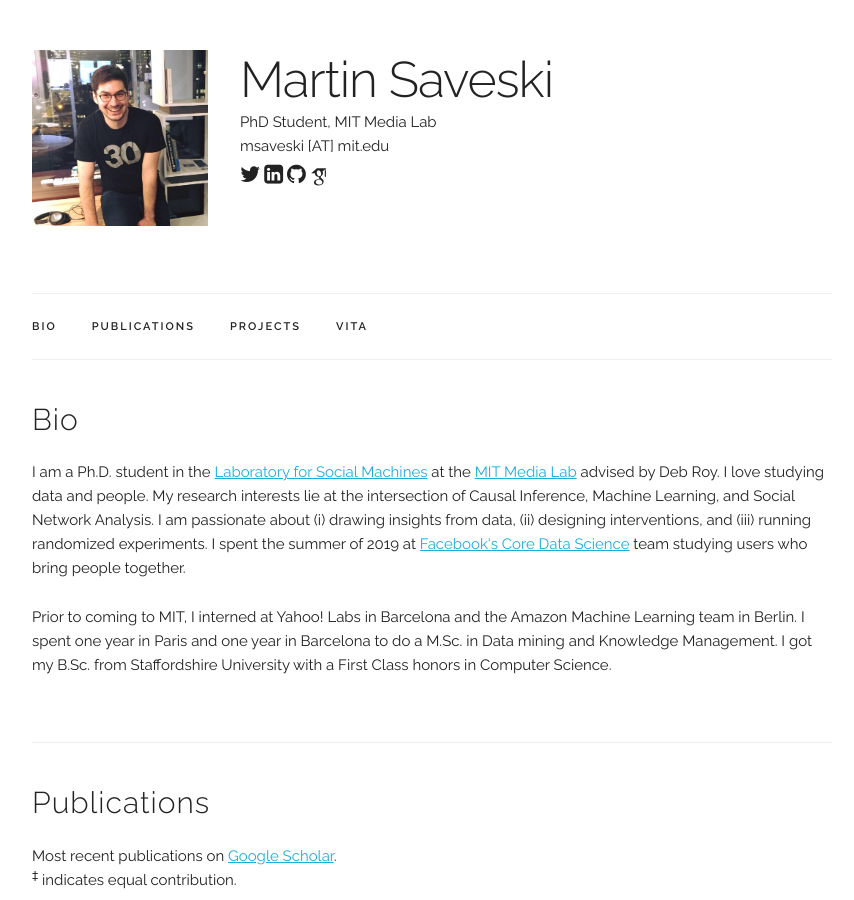
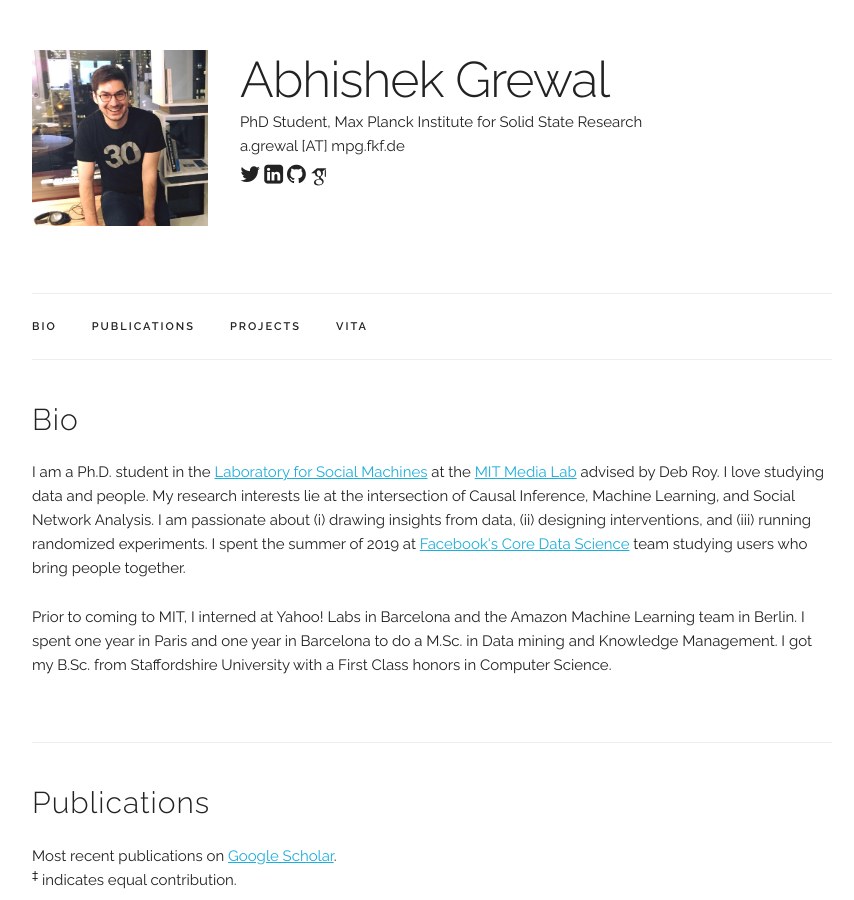
Before and after one commit to abhishekgrewal/abhishekgrewal.github.io, a Jekyll site: the page built from index.html, in a window 1280 px wide and 900 px high. Shown: the whole window, without its empty margins (208-1062 px from the left). Built offline with Jekyll 4.4.1, drawn with Linux system fonts in a browser that asks for light colours; some web fonts are replaced; some of the changed text lies outside the part shown.

Commit message:
Update main_info.yaml

```diff
--- a/_data/main_info.yaml
+++ b/_data/main_info.yaml
@@ -1,6 +1,6 @@
-name: "Martin Saveski"
-title: "PhD Student, MIT Media Lab"
-email: "msaveski [AT] mit.edu"
+name: "Abhishek Grewal"
+title: "PhD Student, Max Planck Institute for Solid State Research"
+email: "a.grewal [AT] mpg.fkf.de"
 profile_pic: "/assets/profile-pics/30_large.jpg"
 twitter: "https://twitter.com/msaveski"
 linkedin: "https://www.linkedin.com/in/msaveski"
```
